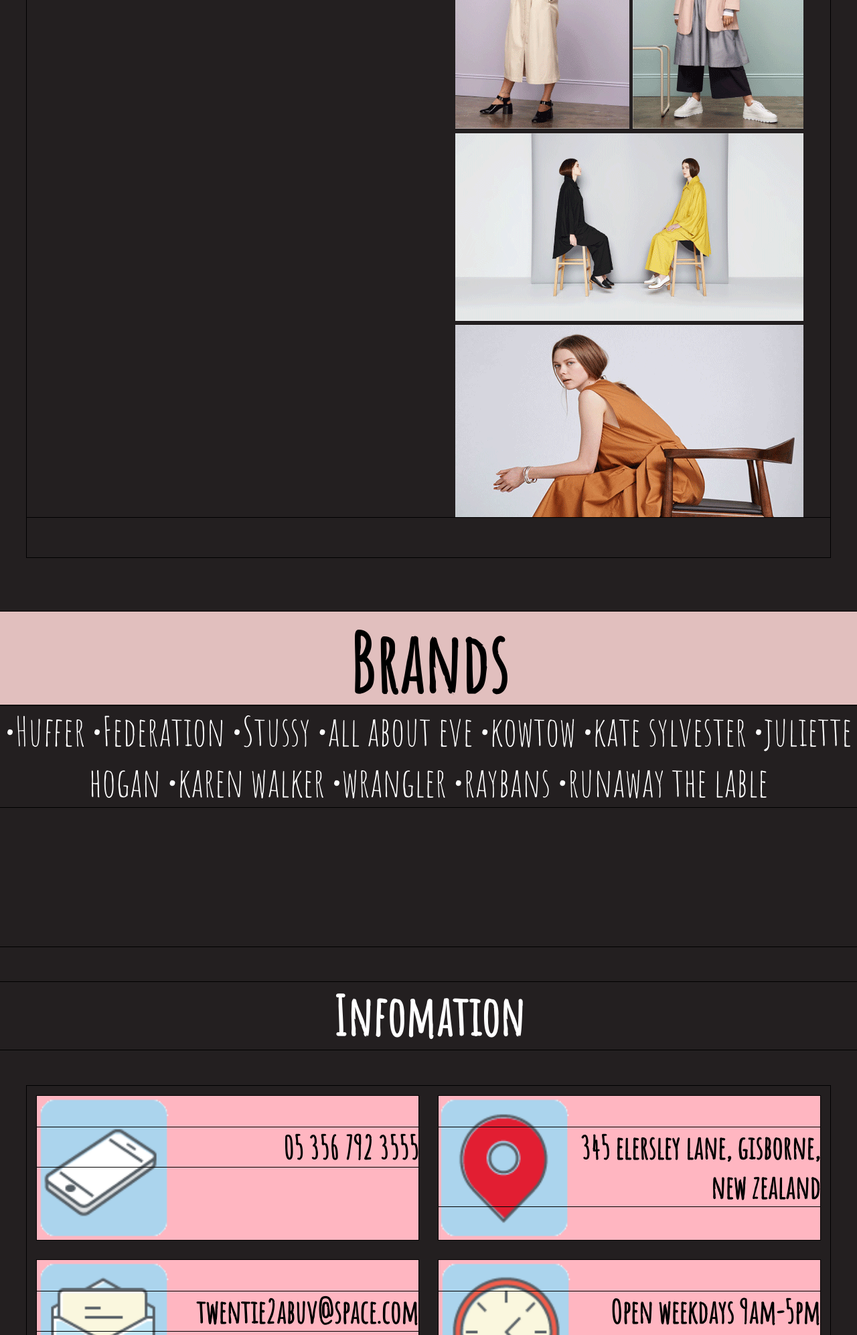
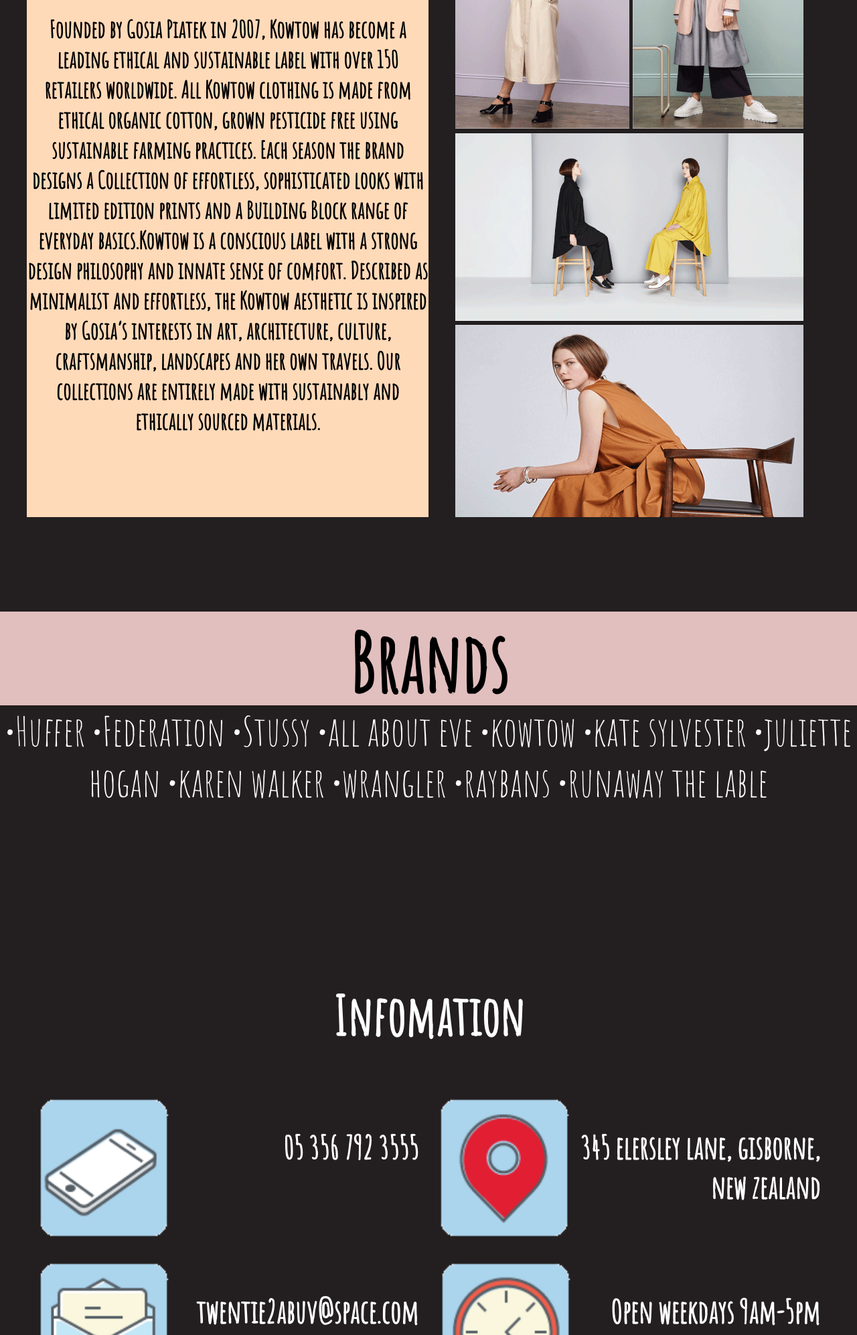
Before and after one commit to HollyFerkins/HollyFerkins.github.io, a plain HTML site: page newarrivals.html in a window 1280 px wide. Shown: the part 807-2800 px from the top of the page at 67% size. Drawn offline with nearby package versions, Linux system fonts and the light colour scheme.

Commit message:
completed changes

```diff
--- a/newarrivals.html
+++ b/newarrivals.html
@@ -52,7 +52,19 @@
 </div>
 
     <div class="newarrival">
-    <div class="textkt"><h2>all new in sores </h2> </div>
+    <div class="textkt"><h2>all new in sores is the KowTow MISSY MOO range. </h2>
+    <h3>Founded by Gosia Piatek in 2007, Kowtow has become a leading ethical and sustainable label with over 150 retailers worldwide.
+All Kowtow clothing is made from ethical organic cotton, grown pesticide free using sustainable farming practices. Each season the brand designs a Collection of effortless, sophisticated looks with limited edition prints and a Building Block range of everyday basics.Kowtow is a conscious label with a strong design philosophy and innate sense of comfort. Described as minimalist and effortless, the Kowtow aesthetic is inspired by Gosia’s interests in art, architecture, culture, craftsmanship, landscapes and her own travels.
+
+Our collections are entirely made with sustainably and ethically sourced materials.
+
+
+
+        </h3>
+
+
+
+    </div>
     <div class="boxkt"> <img src="img/kowtowcollage.png">   </div>
 
 
@@ -149,6 +161,14 @@
 
 </div>
 
+    <footer class="footer">
+
+<div class="footerfont"> <h1> THANKS FOR SHOPPING WITH US!</h1></div>
+    <div class="footerfont2">
+        <link href="https://fonts.googleapis.com/css?family=Dancing+Script" rel="stylesheet">
+        <h2> designed and edited by holly ferkins</h2></div>
+</footer>
+
 
 
 
--- a/style.css
+++ b/style.css
@@ -1,5 +1,5 @@
 div{
-    outline:1px solid black;
+
     margin-left: auto;
     margin-right: auto;
     background-color:#231f20;
@@ -123,7 +123,7 @@ font-size:60px;
     text-align: center;
     margin:15px;
     float: left;
-    background-color: lightpink;
+
 
 }
 
@@ -134,8 +134,8 @@ font-size:60px;
 }
 .text{
     text-align:right;
-    background-color: lightpink;
-    color:black;
+
+    color:white;
 
 }
 }
@@ -214,8 +214,9 @@ boxkt img{
 }
 .textkt{
     width:600px;
+    height:940px;
     float:left;
-    font-size:20px;
+    font-size:30px;
     background-color:peachpuff;
     color:black;
 }
```
Also changed, not shown: index.html (+3 -1 lines), shoponline.html (+10 -0 lines).
